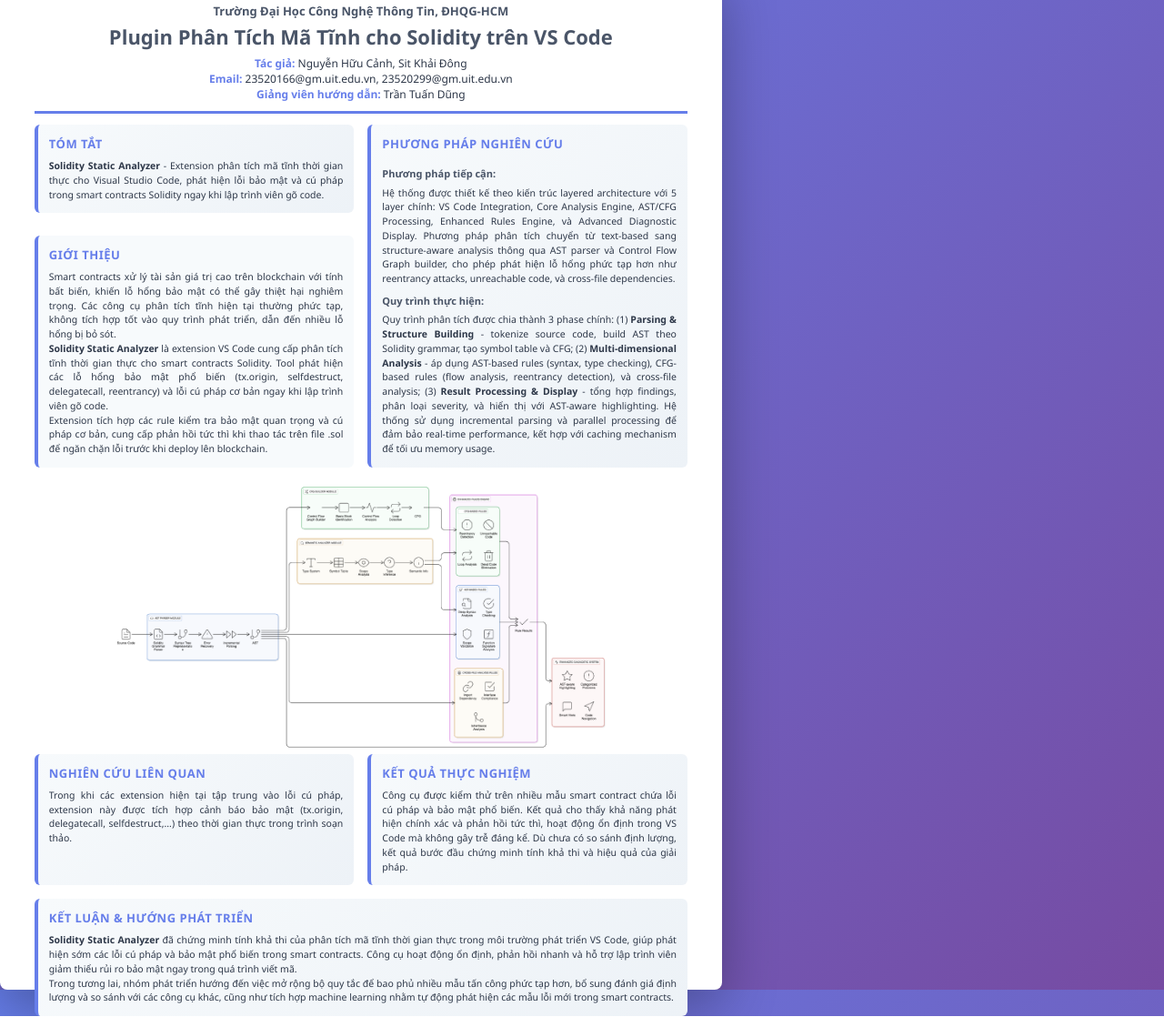
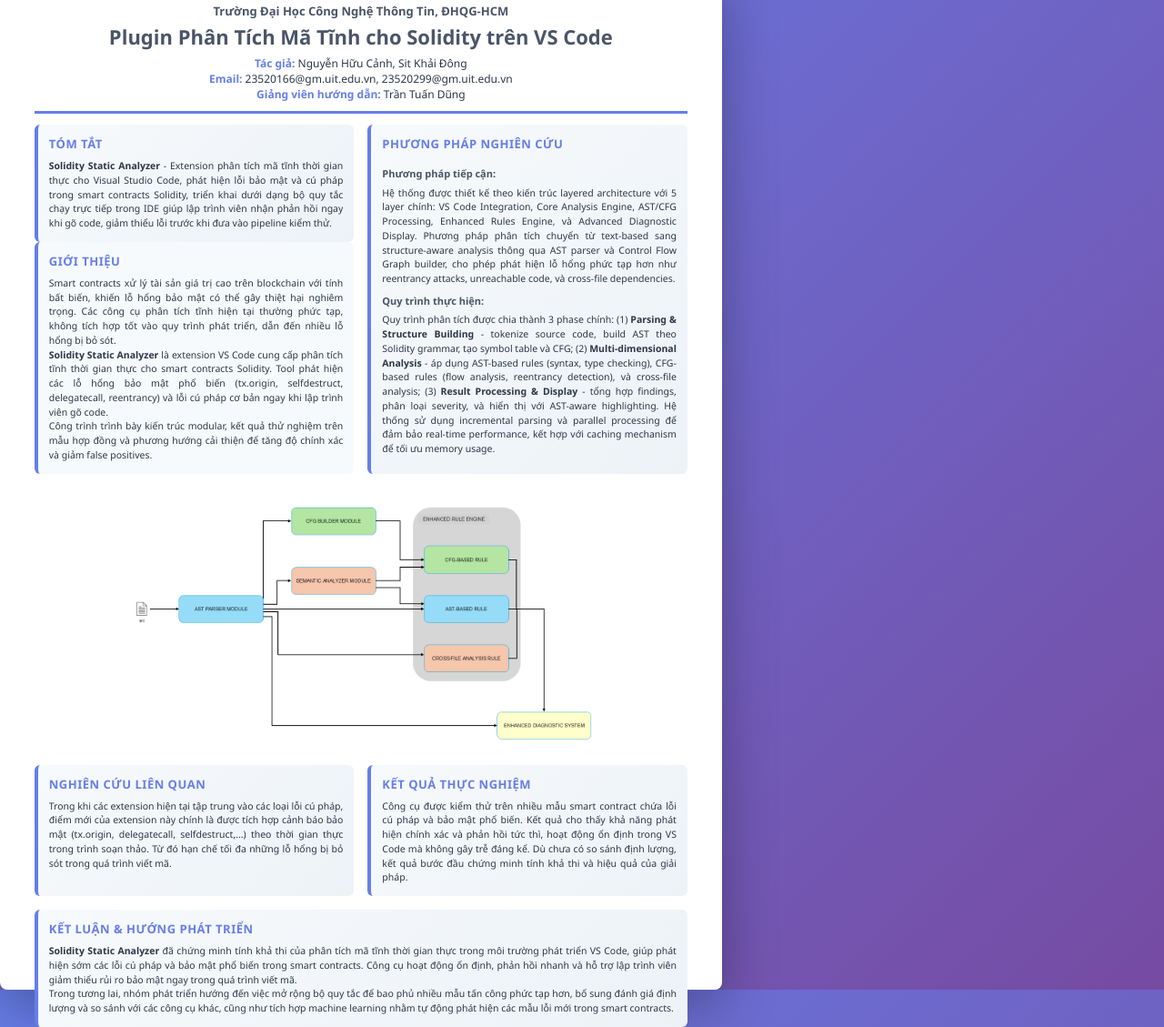
Before and after one commit to BlankBire/Solidity-Static-Analyzer, a website: page poster/poster.html in a window 1280 px wide. Shown: the part 35-1164 px from the top of the page at 91% size. Drawn offline with Linux system fonts and the light colour scheme.

Commit message:
update poster

```diff
--- a/poster/poster.html
+++ b/poster/poster.html
@@ -82,7 +82,7 @@
           "diagram diagram"
           "related results"
           "conclusion conclusion";
-        grid-template-rows: auto auto auto auto;
+        grid-template-rows: auto 290px auto auto;
       }
 
       .left-column {
@@ -176,22 +176,22 @@
         justify-content: center;
         align-items: center;
         padding: 0;
-        overflow: visible;
-        max-height: none;
+        overflow: hidden;
+        height: 100%;
         position: static;
       }
 
       .system-diagram {
         width: 100%;
-        height: auto;
+        height: 100%;
         max-width: 100%;
-        max-height: 345px;
+        max-height: 100%;
         object-fit: contain;
         border-radius: 4px;
         display: block;
         position: relative;
         z-index: 0;
-        margin-bottom: -60px;
+        margin-bottom: 0;
       }
 
       .subsection-title {
@@ -270,8 +270,10 @@
             <div class="section-content">
               <strong>Solidity Static Analyzer</strong> - Extension phân tích mã
               tĩnh thời gian thực cho Visual Studio Code, phát hiện lỗi bảo mật
-              và cú pháp trong smart contracts Solidity ngay khi lập trình viên
-              gõ code.
+              và cú pháp trong smart contracts Solidity, triển khai dưới dạng bộ
+              quy tắc chạy trực tiếp trong IDE giúp lập trình viên nhận phản hồi
+              ngay khi gõ code, giảm thiểu lỗi trước khi đưa vào pipeline kiểm
+              thử.
             </div>
           </div>
 
@@ -289,9 +291,9 @@
               selfdestruct, delegatecall, reentrancy) và lỗi cú pháp cơ bản ngay
               khi lập trình viên gõ code.
               <br />
-              Extension tích hợp các rule kiểm tra bảo mật quan trọng và cú pháp
-              cơ bản, cung cấp phản hồi tức thì khi thao tác trên file .sol để
-              ngăn chặn lỗi trước khi deploy lên blockchain.
+              Công trình trình bày kiến trúc modular, kết quả thử nghiệm trên
+              mẫu hợp đồng và phương hướng cải thiện để tăng độ chính xác và
+              giảm false positives.
             </div>
           </div>
         </div>
@@ -327,7 +329,7 @@
 
         <div class="diagram-section">
           <img
-            src="system.png"
+            src="architecture.png"
             alt="Kiến trúc hệ thống"
             class="system-diagram"
           />
@@ -336,10 +338,11 @@
         <div class="section related">
           <div class="section-title">Nghiên Cứu Liên Quan</div>
           <div class="section-content">
-            Trong khi các extension hiện tại tập trung vào lỗi cú pháp,
-            extension này được tích hợp cảnh báo bảo mật (tx.origin,
-            delegatecall, selfdestruct,...) theo thời gian thực trong trình soạn
-            thảo.
+            Trong khi các extension hiện tại tập trung vào các loại lỗi cú pháp,
+            điểm mới của extension này chính là được tích hợp cảnh báo bảo mật
+            (tx.origin, delegatecall, selfdestruct,...) theo thời gian thực
+            trong trình soạn thảo. Từ đó hạn chế tối đa những lỗ hổng bị bỏ sót
+            trong quá trình viết mã.
           </div>
         </div>
 
```
Also changed, not shown: poster/architecture.png (added), 1 other file.
